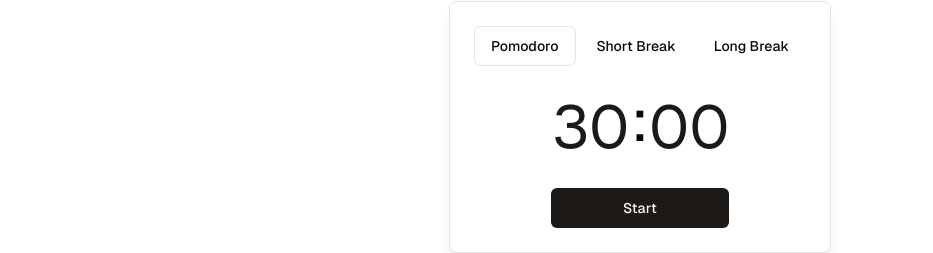
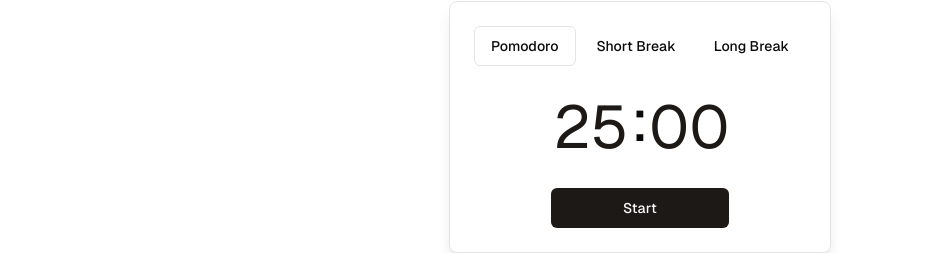
Before and after one commit to DNNYVST/pomodoro-app, a Next.js app: page / in a window 1280 px wide. Shown: the part 163-416 px from the top of the page, without its empty margins (0-933 px from the left). Built offline with nearby package versions, Linux system fonts and the light colour scheme.

Commit message:
change default pomo to 25. initial implementation of switching timer types when timer completes

```diff
--- a/src/components/timer/session-type-button-group.tsx
+++ b/src/components/timer/session-type-button-group.tsx
@@ -16,7 +16,7 @@
 }
 
 const sessions: Session[] = [
-  { id: 1, text: "Pomodoro", defaultMinutes: "30" },
+  { id: 1, text: "Pomodoro", defaultMinutes: "25" },
   { id: 2, text: "Short Break", defaultMinutes: "05" },
   { id: 3, text: "Long Break", defaultMinutes: "15" },
 ];
--- a/src/components/timer/timer-card.tsx
+++ b/src/components/timer/timer-card.tsx
@@ -18,7 +18,7 @@
 const TimerCard = () => {
   const { running, setRunning, onBreak, setOnBreak } = useContext(TimerContext);
   const [activeSessionTypeID, setActiveSessionTypeID] = useState<number>(1);
-  const [minutes, setMinutes] = useState<string>("30");
+  const [minutes, setMinutes] = useState<string>("25");
   const [seconds, setSeconds] = useState<string>("00");
   const [intervalID, setIntervalID] = useState<number | null>(null);
   const timerBackgroundRef = useRef<HTMLDivElement>(null);
@@ -55,6 +55,13 @@
         clearInterval(timer);
         setRunning(false);
         setOnBreak(false);
+        // initial implementation
+        // set timer to next session
+        if (activeSessionTypeID === 1) {
+          handleChangeSessionType(2, "05");
+        } else {
+          handleChangeSessionType(1, "25");
+        }
       } else {
         setSeconds((seconds) =>
           getFormattedNumberString(`${parseInt(seconds) - 1}`)
```
